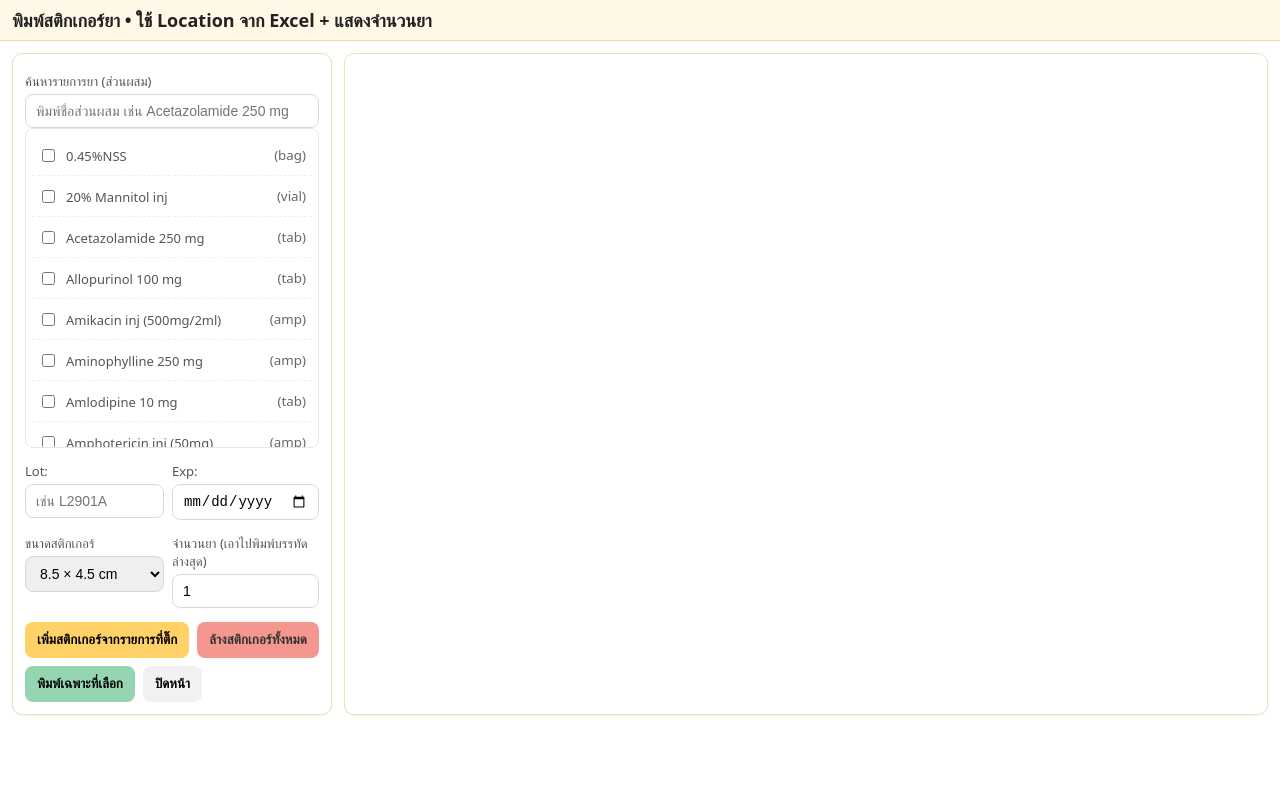
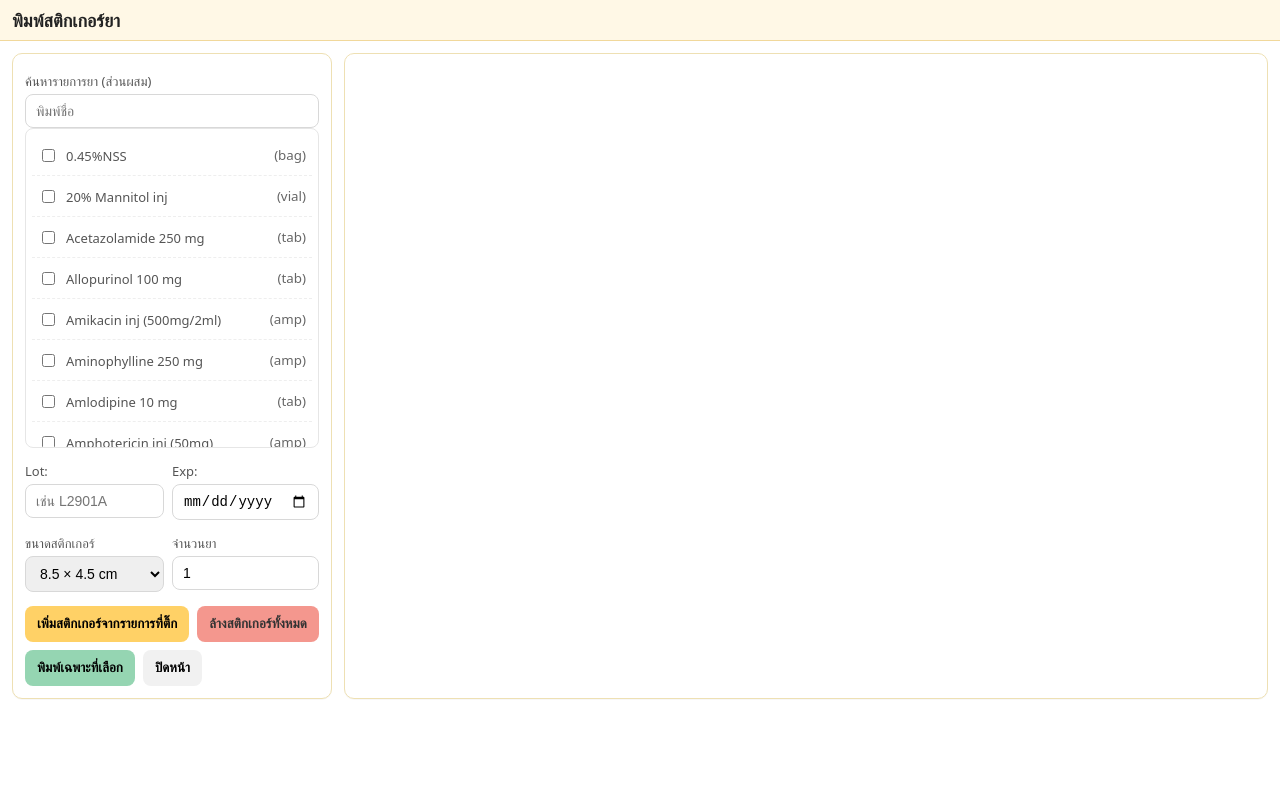
Before and after one commit to apps-npr/Sticker, a plain HTML site: page index.html in a window 1280 px wide. Drawn offline with Linux system fonts and the light colour scheme.

Commit message:
Update index.html

```diff
--- a/index.html
+++ b/index.html
@@ -9,13 +9,13 @@
 </head>
 <body>
   <header class="no-print">
-    <h1>พิมพ์สติกเกอร์ยา • ใช้ Location จาก Excel + แสดงจำนวนยา</h1>
+    <h1>พิมพ์สติกเกอร์ยา</h1>
   </header>
 
   <div class="container">
     <div class="card controls-pane">
       <label for="search">ค้นหารายการยา (ส่วนผสม)</label>
-      <input id="search" type="text" placeholder="พิมพ์ชื่อส่วนผสม เช่น Acetazolamide 250 mg">
+      <input id="search" type="text" placeholder="พิมพ์ชื่อ">
 
       <div class="drug-list" id="drugList" aria-label="drug list"></div>
 
@@ -36,7 +36,7 @@
           </select>
         </div>
         <div>
-          <label for="qtyMed">จำนวนยา (เอาไปพิมพ์บรรทัดล่างสุด)</label>
+          <label for="qtyMed">จำนวนยา</label>
           <input id="qtyMed" type="number" min="1" value="1">
         </div>
         <div class="full" style="display:flex; gap:8px; flex-wrap:wrap; margin-top:6px;">
```
